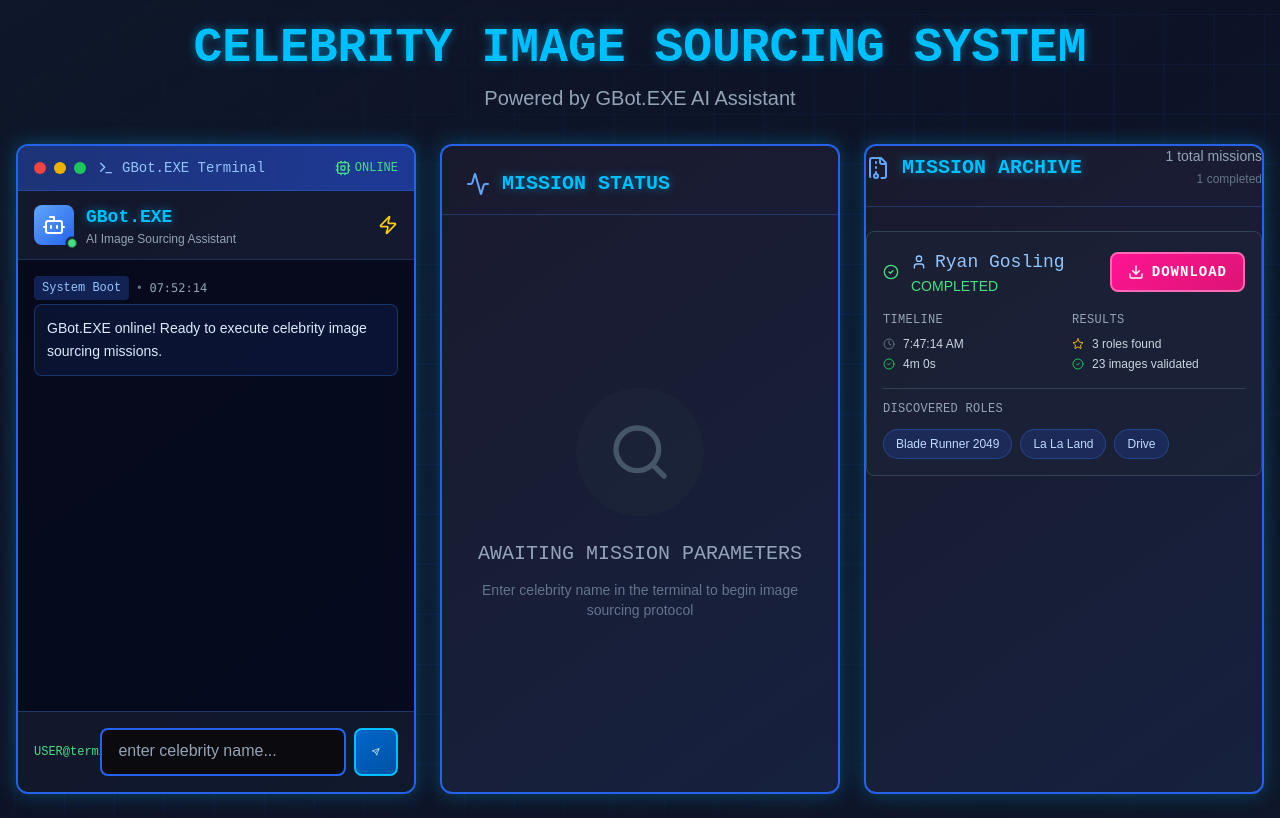
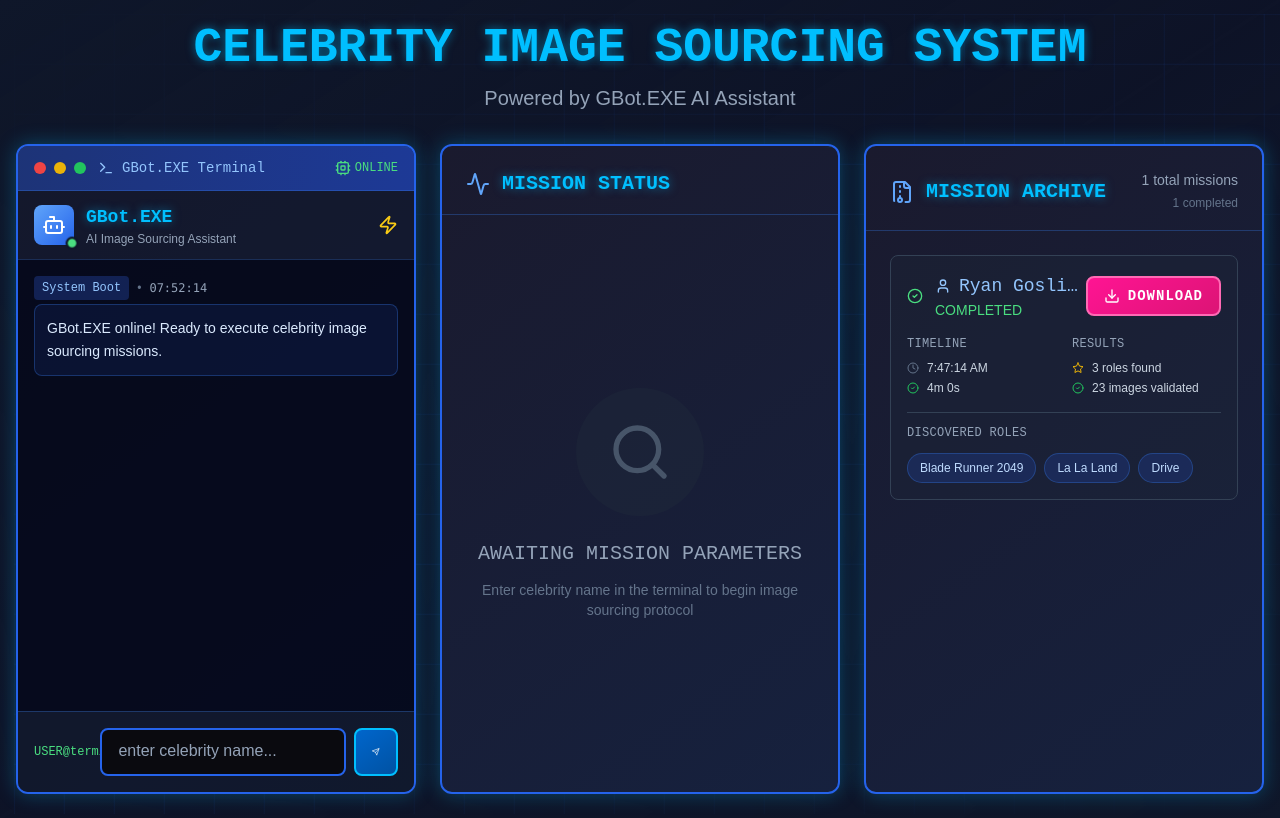
Before and after one commit to Esilos92/print-prep-node, a Next.js app in the folder dashboard/: page / in a window 1280 px wide. Built offline with nearby package versions, Linux system fonts and the light colour scheme.

Commit message:
Update JobHistory.tsx

```diff
--- a/dashboard/src/components/JobHistory.tsx
+++ b/dashboard/src/components/JobHistory.tsx
@@ -64,9 +64,9 @@ export default function JobHistory({ jobs }: JobHistoryProps) {
   };
 
   return (
-    <div className="cyber-panel p-6 h-[650px] flex flex-col">
+    <div className="cyber-panel">
       {/* Header */}
-      <div className="flex items-center justify-between mb-6 pb-4 border-b border-blue-500/30">
+      <div className="flex items-center justify-between p-6 pb-4 border-b border-blue-500/30 flex-shrink-0">
         <div className="flex items-center gap-3">
           <FileArchive className="w-6 h-6 text-blue-400" />
           <h3 className="text-xl font-cyber font-bold text-glow-blue">
@@ -85,10 +85,11 @@ export default function JobHistory({ jobs }: JobHistoryProps) {
 
       {jobs.length === 0 ? (
         /* Empty State */
+        <div className="flex-1 flex flex-col items-center justify-center text-center p-6">
           <motion.div
             initial={{ opacity: 0 }}
             animate={{ opacity: 1 }}
-          className="flex flex-col items-center justify-center h-full text-center"
+            className="flex flex-col items-center justify-center h-full"
           >
             <div className="w-24 h-24 bg-slate-800/50 rounded-full flex items-center justify-center mb-4">
               <Calendar className="w-12 h-12 text-slate-600" />
@@ -100,9 +101,10 @@ export default function JobHistory({ jobs }: JobHistoryProps) {
               Completed missions will appear here
             </p>
           </motion.div>
+        </div>
       ) : (
         /* Job List */
-        <div className="flex-1 overflow-y-auto space-y-4">
+        <div className="flex-1 overflow-y-auto p-6 space-y-4">
           {jobs.map((job, index) => (
             <motion.div
               key={job.id}
@@ -113,12 +115,12 @@ export default function JobHistory({ jobs }: JobHistoryProps) {
             >
               {/* Job Header */}
               <div className="flex items-center justify-between mb-4">
-                <div className="flex items-center gap-3">
+                <div className="flex items-center gap-3 flex-1 min-w-0">
                   {getStatusIcon(job.status)}
-                  <div>
+                  <div className="min-w-0 flex-1">
                     <div className="flex items-center gap-2">
-                      <User className="w-4 h-4 text-blue-300" />
-                      <h4 className="font-cyber text-lg text-blue-300">
+                      <User className="w-4 h-4 text-blue-300 flex-shrink-0" />
+                      <h4 className="font-cyber text-lg text-blue-300 truncate">
                         {job.celebrity}
                       </h4>
                     </div>
@@ -132,7 +134,7 @@ export default function JobHistory({ jobs }: JobHistoryProps) {
                   <motion.button
                     whileHover={{ scale: 1.05 }}
                     whileTap={{ scale: 0.95 }}
-                    className="cyber-button pink text-sm px-4 py-2 flex items-center gap-2 min-w-fit"
+                    className="cyber-button pink text-sm px-4 py-2 flex items-center gap-2 flex-shrink-0"
                     onClick={() => window.open(job.downloadLink, '_blank')}
                   >
                     <Download className="w-4 h-4" />
@@ -149,7 +151,7 @@ export default function JobHistory({ jobs }: JobHistoryProps) {
                   <div className="space-y-1">
                     {job.startTime && (
                       <div className="flex items-center gap-2 text-xs">
-                        <Clock className="w-3 h-3 text-slate-500" />
+                        <Clock className="w-3 h-3 text-slate-500 flex-shrink-0" />
                         <span className="text-slate-300 font-ui">
                           {job.startTime.toLocaleTimeString()}
                         </span>
@@ -157,7 +159,7 @@ export default function JobHistory({ jobs }: JobHistoryProps) {
                     )}
                     {job.endTime && (
                       <div className="flex items-center gap-2 text-xs">
-                        <CheckCircle2 className="w-3 h-3 text-green-500" />
+                        <CheckCircle2 className="w-3 h-3 text-green-500 flex-shrink-0" />
                         <span className="text-slate-300 font-ui">
                           {formatDuration(job.startTime, job.endTime)}
                         </span>
@@ -172,7 +174,7 @@ export default function JobHistory({ jobs }: JobHistoryProps) {
                   <div className="space-y-1">
                     {job.roles && (
                       <div className="flex items-center gap-2 text-xs">
-                        <Star className="w-3 h-3 text-yellow-500" />
+                        <Star className="w-3 h-3 text-yellow-500 flex-shrink-0" />
                         <span className="text-slate-300 font-ui">
                           {job.roles.length} roles found
                         </span>
@@ -180,7 +182,7 @@ export default function JobHistory({ jobs }: JobHistoryProps) {
                     )}
                     {job.imagesValidated && (
                       <div className="flex items-center gap-2 text-xs">
-                        <CheckCircle2 className="w-3 h-3 text-green-500" />
+                        <CheckCircle2 className="w-3 h-3 text-green-500 flex-shrink-0" />
                         <span className="text-slate-300 font-ui">
                           {job.imagesValidated} images validated
                         </span>
```
Lines whose indentation alone changed are shown as unchanged.
